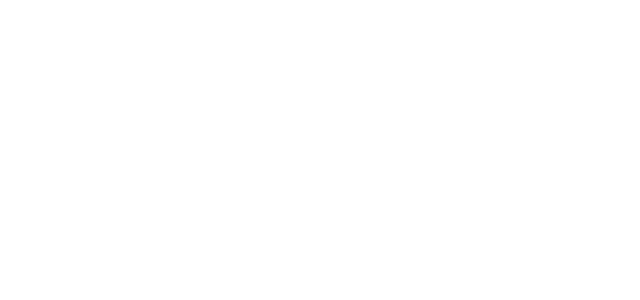
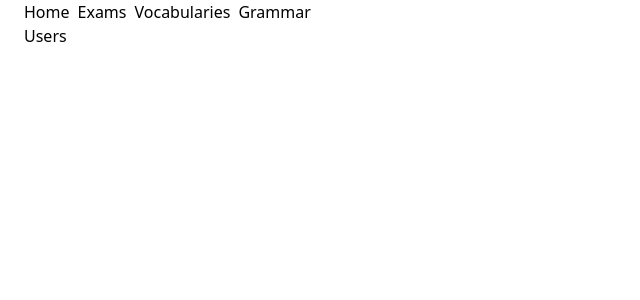
Before and after one commit to luantran2k/study4free, a React (Vite) app: page /users/1 in a window 1280 px wide. Before the commit this address led to /login. Shown: the top 300 px of the page, without its empty margins (0-640 px from the left). Built offline with nearby package versions, Linux system fonts and the light colour scheme.

Commit message:
Add user root

```diff
--- /dev/null
+++ b/src/pages/UserProfile/index.tsx
@@ -0,0 +1,5 @@
+function UserProfilePage() {
+    return ( <h1>Users</h1> );
+}
+
+export default UserProfilePage;
--- a/src/routes/mainRoute.tsx
+++ b/src/routes/mainRoute.tsx
@@ -4,6 +4,7 @@
 import HomePage from '../pages/Home';
 import VocabulariesPage from '../pages/Vocabularies';
 import RootLayout from '../pages/layouts/Root';
+import UserProfilePage from '../pages/UserProfile';
 
 export const mainRoute: RouteObject = {
   path: '/',
@@ -25,5 +26,9 @@
       path: 'grammar',
       element: <GrammarPage />,
     },
+    {
+      path: 'users/:id',
+      element: <UserProfilePage />,
+    },
   ],
 };
```
